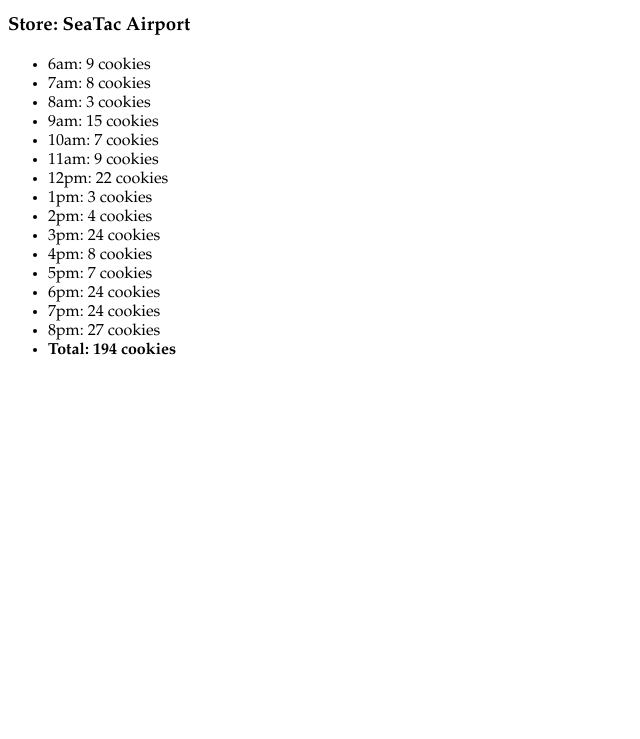
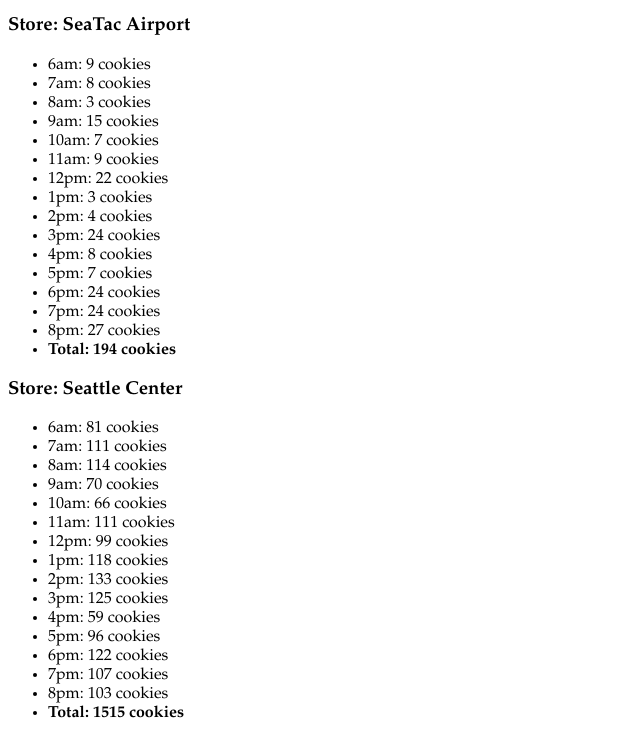
Before and after one commit to willjreid/cookie-stand, a plain HTML site: page sales.html in a window 1280 px wide. Shown: the part 478-1217 px from the top of the page, without its empty margins (0-640 px from the left). Before the commit the page ends 854 px from the top, so only its background shows below. Drawn offline with Linux system fonts and the light colour scheme.

Commit message:
adding third store projections

```diff
--- a/app.js
+++ b/app.js
@@ -81,3 +81,43 @@ document.getElementById('store2hour13').innerHTML = store2.cookiesSold[12];
 document.getElementById('store2hour14').innerHTML = store2.cookiesSold[13];
 document.getElementById('store2hour15').innerHTML = store2.cookiesSold[14];
 document.getElementById('store2total').innerHTML = store2.dailyCookieSales;
+
+var store3 = {
+  name: 'Seattle Center',
+  minHrCustomers: 11,
+  maxHrCustomers: 38,
+  avgCookiesSale: 3.7,
+  cookiesSold: [],
+  dailyCookieSales: 0,
+  cookieSales: function() {
+    for (var i = 0; i < openHours.length; i++) {
+      var customers = Math.floor(Math.random() * (this.maxHrCustomers - this.minHrCustomers) + this.minHrCustomers);
+      var hourlySales = Math.floor(customers * this.avgCookiesSale);
+      console.log(hourlySales);
+      this.cookiesSold.push(hourlySales);
+      this.dailyCookieSales = this.dailyCookieSales + hourlySales;
+    }
+    return this.cookiesSold;
+  }
+};
+
+store3.cookieSales();
+console.log(store3.dailyCookieSales);
+console.log(store3.cookiesSold);
+document.getElementById('store3Name').innerHTML = store3.name;
+document.getElementById('store3hour1').innerHTML = store3.cookiesSold[0];
+document.getElementById('store3hour2').innerHTML = store3.cookiesSold[1];
+document.getElementById('store3hour3').innerHTML = store3.cookiesSold[2];
+document.getElementById('store3hour4').innerHTML = store3.cookiesSold[3];
+document.getElementById('store3hour5').innerHTML = store3.cookiesSold[4];
+document.getElementById('store3hour6').innerHTML = store3.cookiesSold[5];
+document.getElementById('store3hour7').innerHTML = store3.cookiesSold[6];
+document.getElementById('store3hour8').innerHTML = store3.cookiesSold[7];
+document.getElementById('store3hour9').innerHTML = store3.cookiesSold[8];
+document.getElementById('store3hour10').innerHTML = store3.cookiesSold[9];
+document.getElementById('store3hour11').innerHTML = store3.cookiesSold[10];
+document.getElementById('store3hour12').innerHTML = store3.cookiesSold[11];
+document.getElementById('store3hour13').innerHTML = store3.cookiesSold[12];
+document.getElementById('store3hour14').innerHTML = store3.cookiesSold[13];
+document.getElementById('store3hour15').innerHTML = store3.cookiesSold[14];
+document.getElementById('store3total').innerHTML = store3.dailyCookieSales;
--- a/sales.html
+++ b/sales.html
@@ -45,6 +45,25 @@
         <li> 8pm: <span id ='store2hour15'></span> cookies </li>
         <li class='total'> Total: <span id ='store2total'></span> cookies </li>
       </ul>
+      <h3>Store: <span id ='store3Name'></span></h3>
+      <ul>
+        <li> 6am: <span id ='store3hour1'></span> cookies </li>
+        <li> 7am: <span id ='store3hour2'></span> cookies </li>
+        <li> 8am: <span id ='store3hour3'></span> cookies </li>
+        <li> 9am: <span id ='store3hour4'></span> cookies </li>
+        <li> 10am: <span id ='store3hour5'></span> cookies </li>
+        <li> 11am: <span id ='store3hour6'></span> cookies </li>
+        <li> 12pm: <span id ='store3hour7'></span> cookies </li>
+        <li> 1pm: <span id ='store3hour8'></span> cookies </li>
+        <li> 2pm: <span id ='store3hour9'></span> cookies </li>
+        <li> 3pm: <span id ='store3hour10'></span> cookies </li>
+        <li> 4pm: <span id ='store3hour11'></span> cookies </li>
+        <li> 5pm: <span id ='store3hour12'></span> cookies </li>
+        <li> 6pm: <span id ='store3hour13'></span> cookies </li>
+        <li> 7pm: <span id ='store3hour14'></span> cookies </li>
+        <li> 8pm: <span id ='store3hour15'></span> cookies </li>
+        <li class='total'> Total: <span id ='store3total'></span> cookies </li>
+      </ul>
       <script type='text/javascript' src='app.js'></script>
     </body>
 
```
